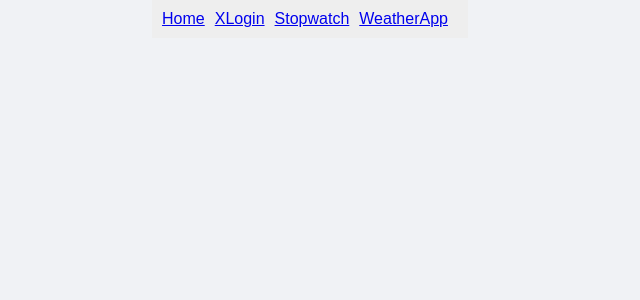
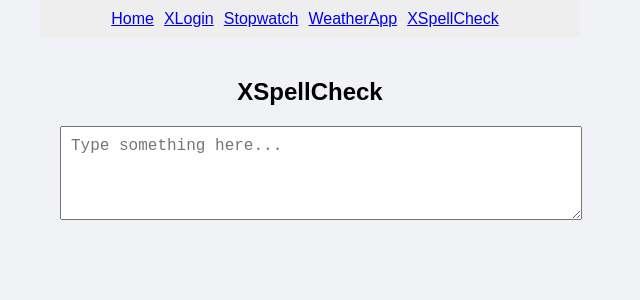
Before and after one commit to Pradeepsaranbishnoi/calculator, a React (Create React App) app: page /spellcheck in a window 1280 px wide. Shown: the top 300 px of the page, without its empty margins (330-970 px from the left). Built offline with nearby package versions, Linux system fonts and the light colour scheme.

Commit message:
XSpellCheck

```diff
--- a/src/App.js
+++ b/src/App.js
@@ -2,6 +2,7 @@ import Calculator from './calculator/calculator.js';
 import Stopwatch from './Stopwatch/Stopwatch.js';
 import Xlogin from './Login/login.js';
 import WeatherApp from './Weather/Weather.js';
+import XSpellCheck from './XSpellCheck/XSpellCheck.js';
 import './App.css';
 import { BrowserRouter as Router, Routes, Route, Link } from 'react-router-dom';
 
@@ -14,6 +15,7 @@ function App() {
           <Link to="/login" style={{ marginRight: '10px' }}>XLogin</Link>
           <Link to="/stopwatch" style={{ marginRight: '10px' }}>Stopwatch</Link>
           <Link to="/weatherapp" style={{ marginRight: '10px' }}>WeatherApp</Link>
+          <Link to="/spellcheck" style={{ marginRight: '10px' }}>XSpellCheck</Link>
         </nav>
 
         <Routes>
@@ -21,6 +23,7 @@ function App() {
           <Route path="/login" element={<Xlogin />} />
           <Route path="/stopwatch" element={<Stopwatch />} />
           <Route path="/weatherapp" element={<WeatherApp/>} />
+          <Route path="/spellcheck" element={<XSpellCheck/>} />
         </Routes>
       </Router>
     </div>
--- /dev/null
+++ b/src/XSpellCheck/XSpellCheck.js
@@ -0,0 +1,52 @@
+import React, { useState } from 'react';
+
+const customDictionary = {
+  teh: 'the',
+  wrok: 'work',
+  fot: 'for',
+  exampl: 'example'
+};
+
+const XSpellCheck = () => {
+  const [text, setText] = useState('');
+  const [correction, setCorrection] = useState('');
+
+  const handleChange = (e) => {
+    const inputText = e.target.value;
+    setText(inputText);
+    setCorrection(''); // Reset correction
+
+    if (!inputText.trim()) return;
+
+    const words = inputText.split(/\s+/); // split by spaces
+    for (let word of words) {
+      const lowerWord = word.toLowerCase();
+      if (customDictionary[lowerWord]) {
+        setCorrection(`Did you mean: ${customDictionary[lowerWord]}?`);
+        break;
+      }
+    }
+  };
+
+  return (
+    <div className="spellcheck-container" style={{ padding: '20px', maxWidth: '500px' }}>
+      <h2>XSpellCheck</h2>
+      <textarea
+        rows="4"
+        cols="50"
+        placeholder="Type something here..."
+        value={text}
+        onChange={handleChange}
+        style={{ width: '100%', padding: '10px', fontSize: '16px' }}
+      ></textarea>
+
+      {correction && (
+        <p style={{ color: 'red', marginTop: '10px', fontWeight: 'bold' }}>
+          {correction}
+        </p>
+      )}
+    </div>
+  );
+};
+
+export default XSpellCheck;
```
